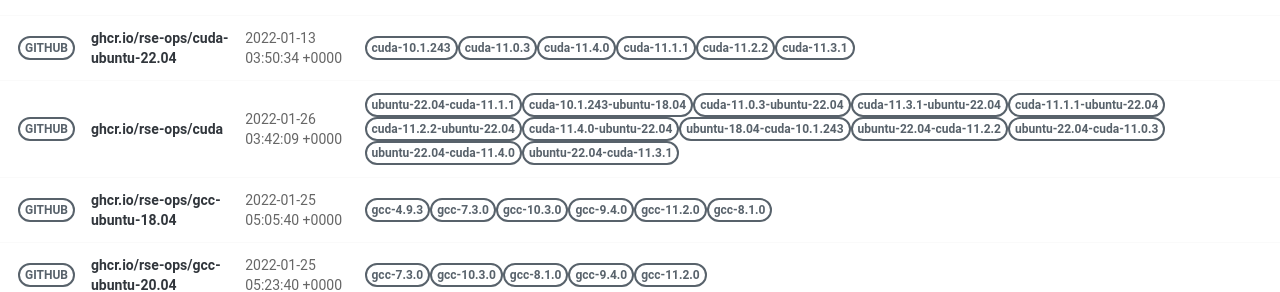
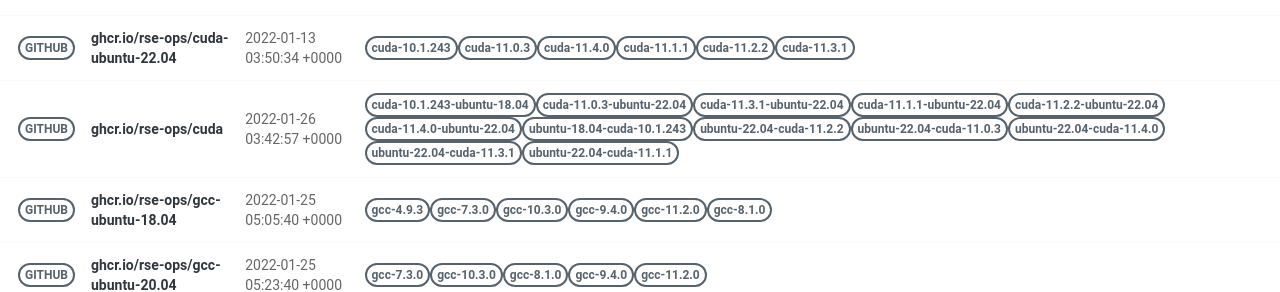
Before and after one commit to rse-ops/docker-images, a Jekyll site: the page built from pages/index.md, in a window 1280 px wide. Shown: the part 414-706 px from the top of the page. Built offline with Jekyll 4.4.1, drawn with Linux system fonts in a browser that asks for light colours; nearby versions of some CDN libraries; part of the change alters nothing that is shown.

Commit message:
Automated push to update library 2022-01-26

```diff
--- a/_library/ghcr.io-rse-ops-cuda.md
+++ b/_library/ghcr.io-rse-ops-cuda.md
@@ -1,14 +1,11 @@
 ---
 layout: container
 name: ghcr.io/rse-ops/cuda
-updated_at: 2022-01-26 03:42:09.940274
+updated_at: 2022-01-26 03:42:57.060337
 
 
 container_url: https://github.com/orgs/rse-ops/packages/container/package/cuda
 versions:
- - tag: ubuntu-22.04-cuda-11.1.1
-   dockerfile: https://github.com/rse-ops/docker-images/blob/main/ubuntu/cuda/Dockerfile
-   manifest: https://crane.ggcr.dev/manifest/ghcr.io/rse-ops/cuda:ubuntu-22.04-cuda-11.1.1
  - tag: cuda-10.1.243-ubuntu-18.04
    dockerfile: https://github.com/rse-ops/docker-images/blob/main/ubuntu/cuda/Dockerfile
    manifest: https://crane.ggcr.dev/manifest/ghcr.io/rse-ops/cuda:cuda-10.1.243-ubuntu-18.04
@@ -42,5 +39,8 @@ versions:
  - tag: ubuntu-22.04-cuda-11.3.1
    dockerfile: https://github.com/rse-ops/docker-images/blob/main/ubuntu/cuda/Dockerfile
    manifest: https://crane.ggcr.dev/manifest/ghcr.io/rse-ops/cuda:ubuntu-22.04-cuda-11.3.1
+ - tag: ubuntu-22.04-cuda-11.1.1
+   dockerfile: https://github.com/rse-ops/docker-images/blob/main/ubuntu/cuda/Dockerfile
+   manifest: https://crane.ggcr.dev/manifest/ghcr.io/rse-ops/cuda:ubuntu-22.04-cuda-11.1.1
 
 ---
```
